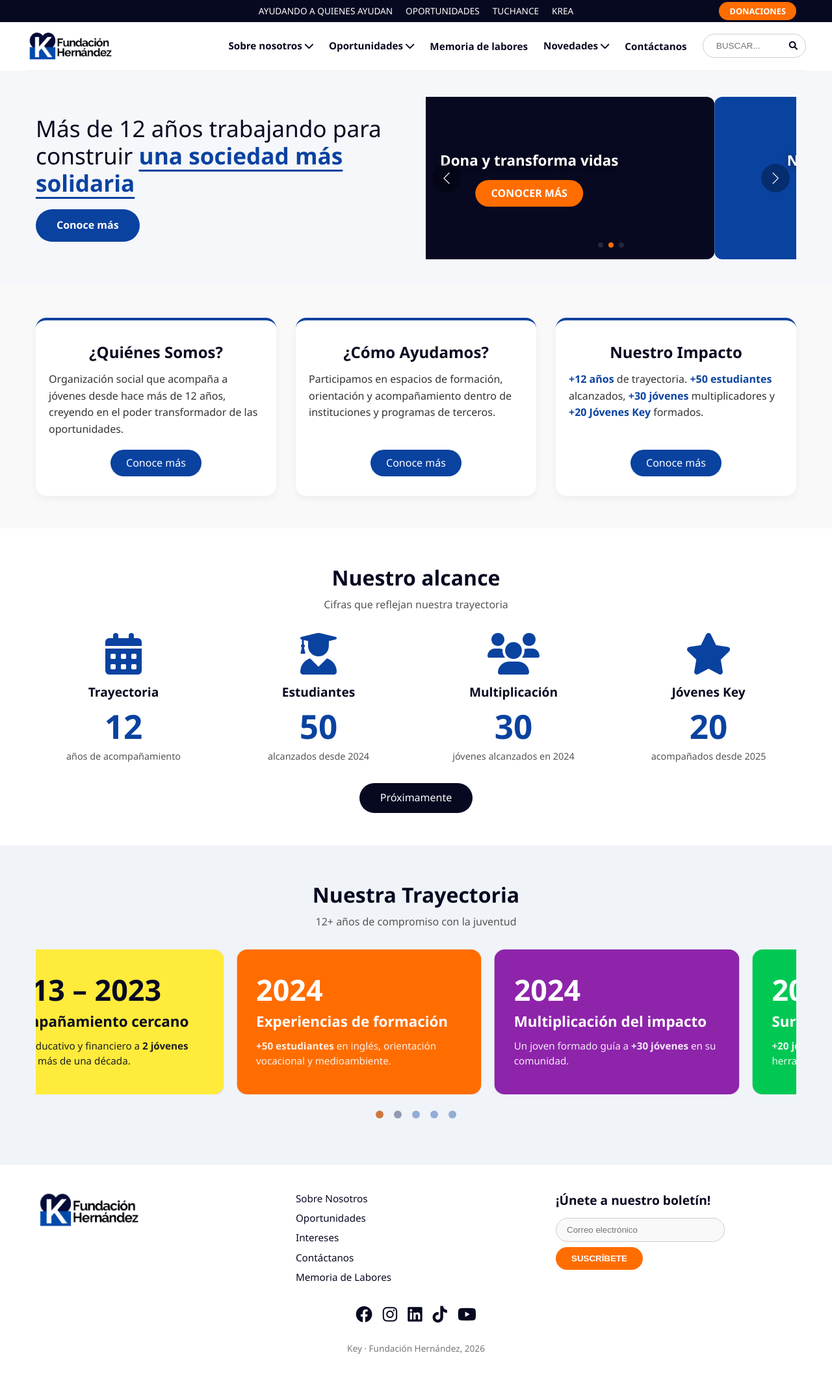
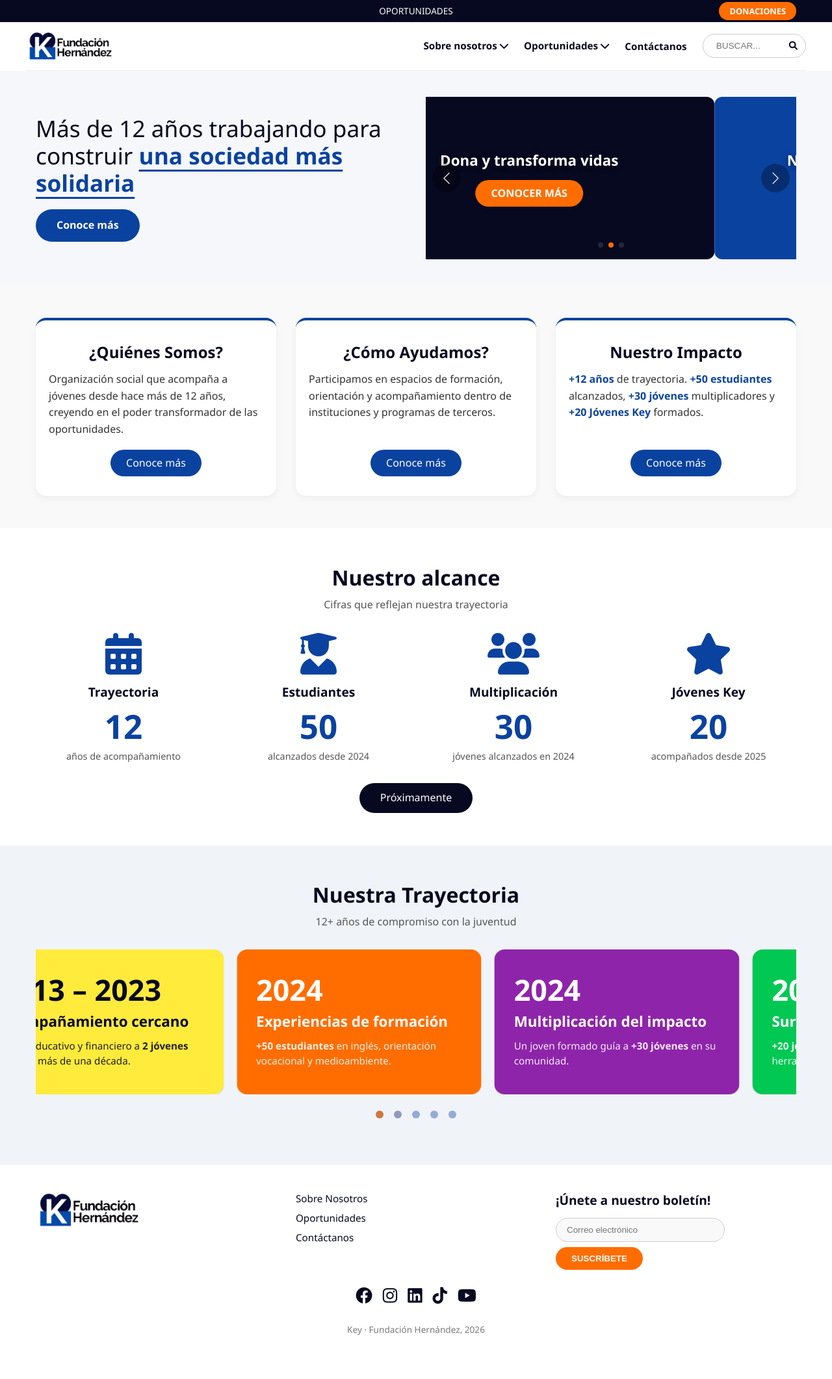
Before and after one commit to windsor-one/key, a plain HTML site: page index.html in a window 1280 px wide. Shown: the whole page at 65% size. After the commit the page ends 2097 px from the top, so only its background shows below. Drawn offline with nearby package versions, Linux system fonts and the light colour scheme.

Commit message:
Update links in index.html for navigation

```diff
--- a/index.html
+++ b/index.html
@@ -17,10 +17,7 @@
     <div class="top-bar">
         <div class="container top-bar-inner">
             <div class="menu-sup">
-                <a href="#">AYUDANDO A QUIENES AYUDAN</a>
-                <a href="#">OPORTUNIDADES</a>
-                <a href="#">TUCHANCE</a>
-                <a href="#">KREA</a>
+                <a href="oportunidades.html">OPORTUNIDADES</a>
             </div>
             <a href="#" class="donar-btn">DONACIONES</a>
         </div>
@@ -46,16 +43,6 @@
                     <a href="oportunidades.html#empleo">Empleo</a>
                     <a href="oportunidades.html#educacion">Educación y formación</a>
                     <a href="oportunidades.html#becas">Becas y oportunidades</a>
-                </div>
-            </div>
-            <a href="#" class="menu-link" data-section="memoria">Memoria de labores</a>
-            <div class="submenu">
-                <a href="#" class="menu-link" data-section="novedades">Novedades <i class="fas fa-chevron-down"></i></a>
-                <div class="submenu-content">
-                    <a href="#" class="menu-link" data-section="noticias">Noticias</a>
-                    <a href="#" class="menu-link" data-section="blog">Blog</a>
-                    <a href="#" class="menu-link" data-section="podcast">Podcast</a>
-                    <a href="#" class="menu-link" data-section="publicaciones">Publicaciones</a>
                 </div>
             </div>
             <a href="#" class="menu-link" data-section="contacto">Contáctanos</a>
@@ -230,9 +217,7 @@
         <div class="col-enlaces">
             <a href="sobre-nosotros.html">Sobre Nosotros</a>
             <a href="oportunidades.html">Oportunidades</a>
-            <a href="#" class="menu-link" data-section="novedades">Intereses</a>
             <a href="#" class="menu-link" data-section="contacto">Contáctanos</a>
-            <a href="#" class="menu-link" data-section="memoria">Memoria de Labores</a>
         </div>
         <div class="col-news">
             <h3>¡Únete a nuestro boletín!</h3>
```
